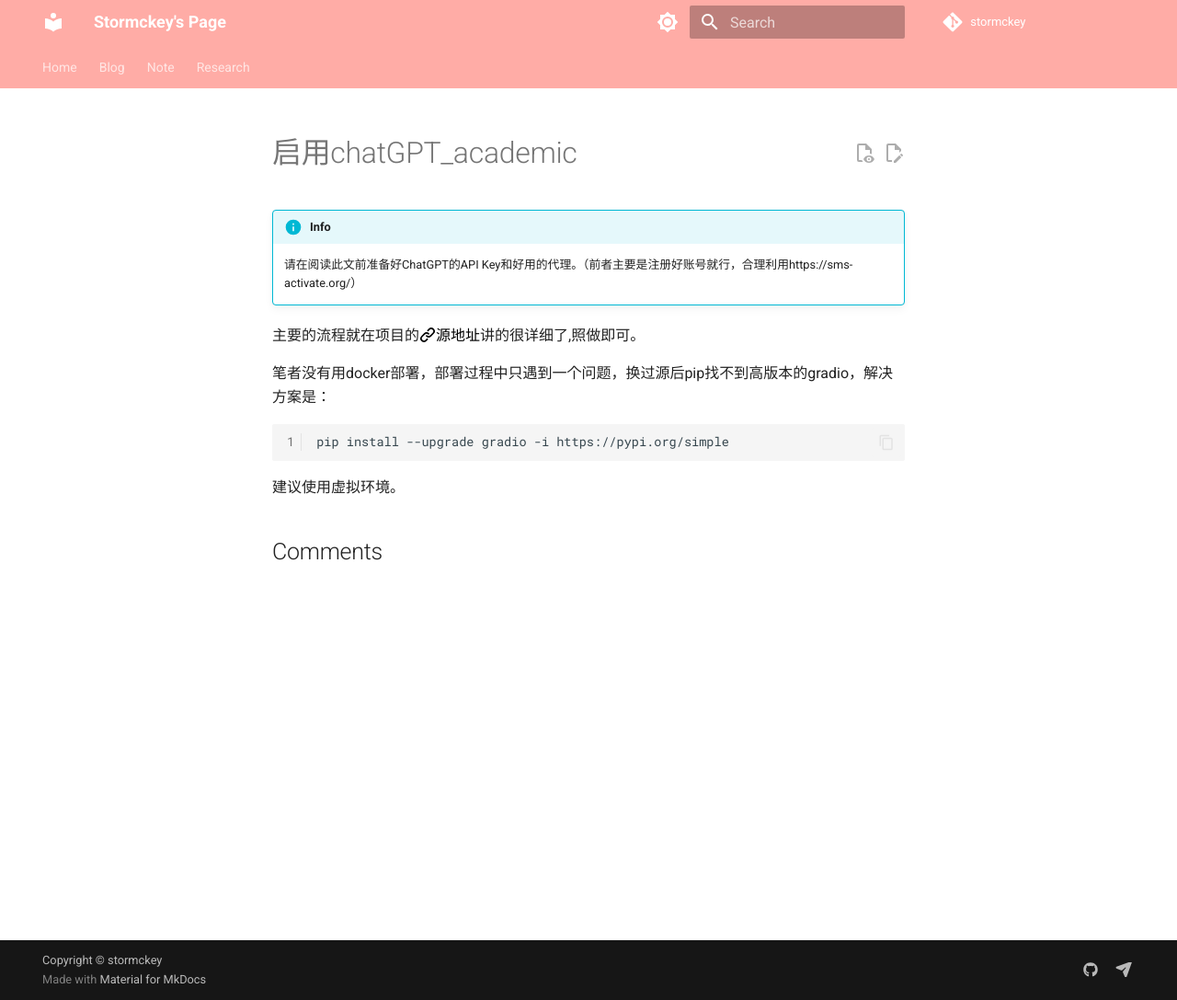
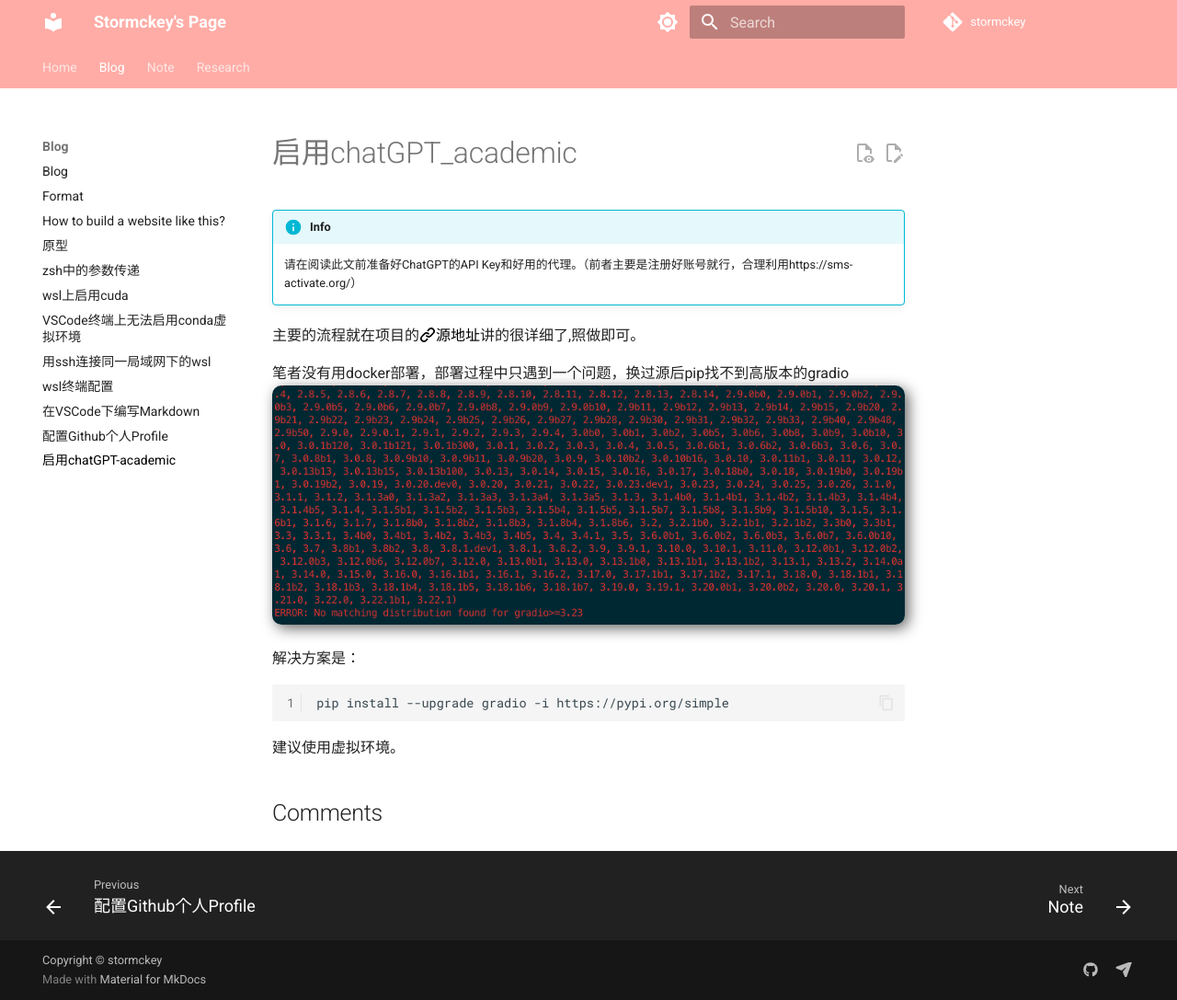
Before and after one commit to stormckey/stormckey.github.io, an MkDocs documentation site: the page built from docs/Blog/GPT_academic.md, in a window 1280 px wide and 1087 px high. Shown: the whole window at 92% size. Built offline with MkDocs 1.6.1 and Material for MkDocs 9.7.7, drawn with Linux system fonts in a browser that asks for light colours; comment, search, counter and statistics services are not loaded.

Commit message:
Update all

````diff
--- a/docs/Blog/GPT_academic.md
+++ b/docs/Blog/GPT_academic.md
@@ -8,7 +8,10 @@
 
 主要的流程就在项目的[:octicons-link-16:源地址](https://github.com/binary-husky/chatgpt_academic)讲的很详细了,照做即可。
 
-笔者没有用docker部署，部署过程中只遇到一个问题，换过源后pip找不到高版本的gradio，解决方案是：
+笔者没有用docker部署，部署过程中只遇到一个问题，换过源后pip找不到高版本的gradio
+![](images/GPT_academic/2023-03-29-01-35-34.png#pic)
+
+解决方案是：
 ```
 pip install --upgrade gradio -i https://pypi.org/simple
 ```
--- a/docs/changelog.yml
+++ b/docs/changelog.yml
@@ -1,4 +1,6 @@
 - "2023":
+  - "2023-03-29":
+    - newpage: Blog > 启用chatGPT-academic
   - "2023-03-27":
     - newpage: Note > Missiing Semester > Commandline Environment
   - "2023-03-23":
--- a/mkdocs.yml
+++ b/mkdocs.yml
@@ -155,6 +155,7 @@
     - wsl终端配置: Blog/wsl_config.md
     - 在VSCode下编写Markdown: Blog/VSCode-Markdown.md
     -  配置Github个人Profile: Blog/github_profile.md
+    - 启用chatGPT-academic: Blog/GPT_academic.md
   - Note:
     - Note/index.md
     - DS:
````
Also changed, not shown: docs/Blog/images/GPT_academic/2023-03-29-01-35-34.png (added).
